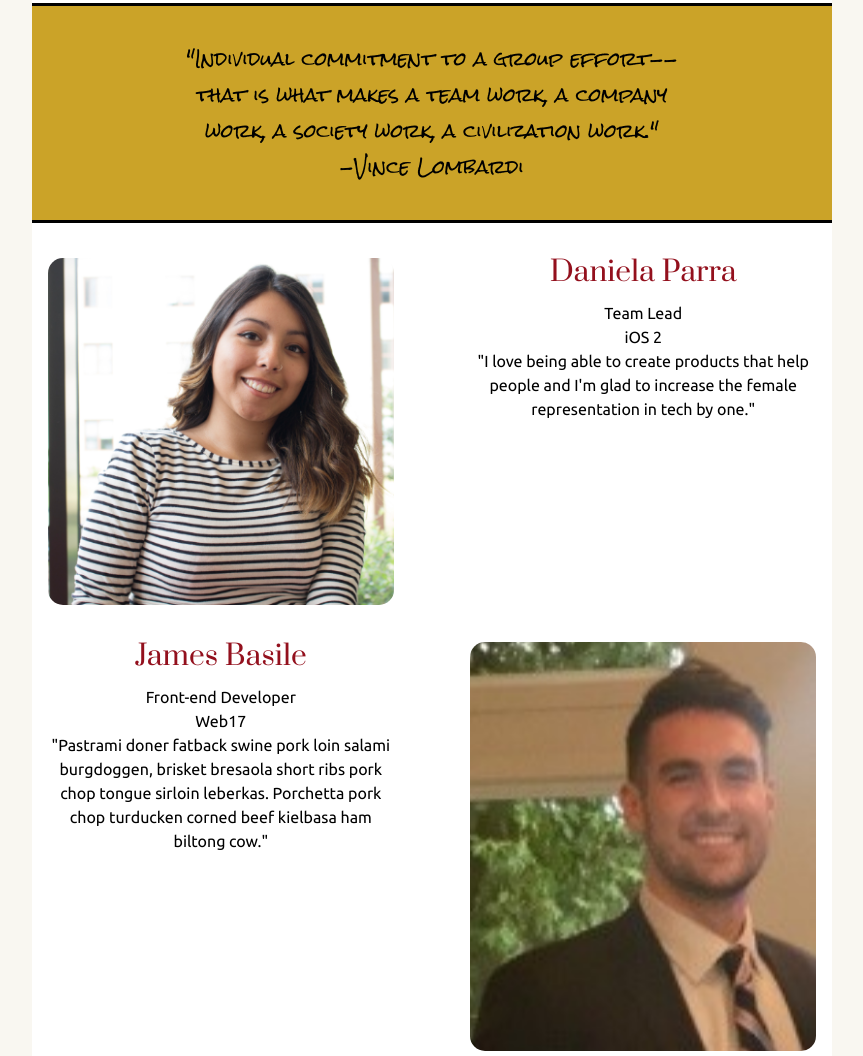
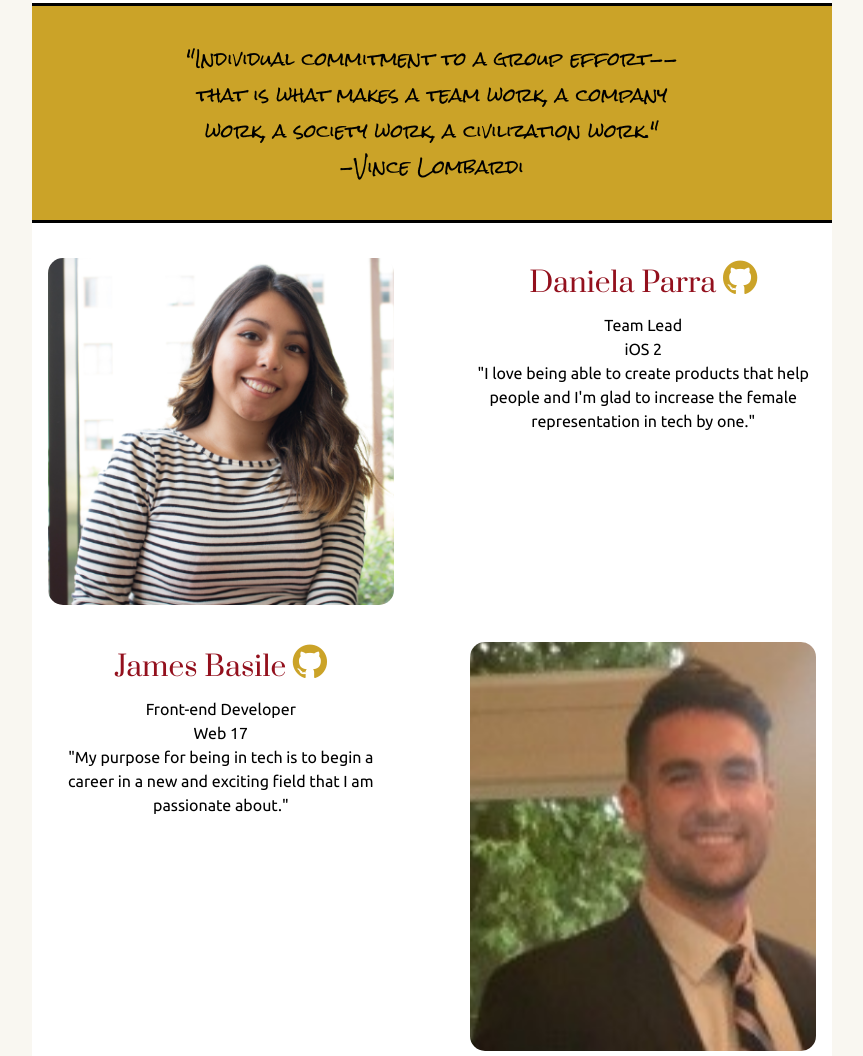
Before and after one commit to lambda-refugee-stories/landing-pages, a plain HTML site: page about.html in a window 1280 px wide. Shown: the part 303-1359 px from the top of the page, without its empty margins (208-1071 px from the left). Drawn offline with Linux system fonts and the light colour scheme.

Commit message:
Added Github handles to members on About Us page

```diff
--- a/LESS/about.less
+++ b/LESS/about.less
@@ -102,6 +102,12 @@
             order: -1; // pushes texts on top of photo always
         }
 
+        a {
+          text-decoration: none;
+          color: @mustard;
+          font-size: 4rem;
+        }
+
         p {
           margin-top: 15px;
         }
--- a/about.html
+++ b/about.html
@@ -10,6 +10,7 @@
     <link href="https://fonts.googleapis.com/css?family=Prata" rel="stylesheet" />
     <link href="https://fonts.googleapis.com/css?family=Rock Salt" rel="stylesheet" />
     <link href="https://fonts.googleapis.com/css?family=Ubuntu" rel="stylesheet" />
+    <link rel="stylesheet" href="https://cdnjs.cloudflare.com/ajax/libs/font-awesome/4.7.0/css/font-awesome.min.css">
 </head>
 
 <body>
@@ -57,7 +58,7 @@
                 <img src="Images/daniela.jpeg" alt="Picture of Daniela Parra" />
             </div>
             <div class="bio-text">
-                <h2>Daniela Parra</h2>
+                <h2>Daniela Parra <a href="https://github.com/danielaparra" class="fa fa-github"></a></h2>
                 <p>
                     Team Lead<br>
                     iOS 2<br>
@@ -68,13 +69,11 @@
 
         <section class="member-container">
             <div class="bio-text">
-                <h2>James Basile</h2>
+                <h2>James Basile <a href="https://github.com/jbasile6" class="fa fa-github"></a></h2>
                 <p>
                     Front-end Developer<br>
-                    Web17<br>
-                    "Pastrami doner fatback swine pork loin salami burgdoggen, brisket
-                    bresaola short ribs pork chop tongue sirloin leberkas. Porchetta pork
-                    chop turducken corned beef kielbasa ham biltong cow."
+                    Web 17<br>
+                    "My purpose for being in tech is to begin a career in a new and exciting field that I am passionate about."
                 </p>
             </div>
             <div class="bio-img-container">
@@ -87,7 +86,7 @@
                 <img src="Images/nicole.jpeg" alt="Picture of Nicole Gunther" />
             </div>
             <div class="bio-text">
-                <h2>Nicole Gunther</h2>
+                <h2>Nicole Gunther <a href="https://github.com/nicolemgunther" class="fa fa-github"></a></h2>
                 <p>
                     Front-end Developer<br>
                     Web 17<br>
@@ -99,7 +98,7 @@
         <section class="member-container">
 
             <div class="bio-text">
-                <h2>Rachel Kolk</h2>
+                <h2>Rachel Kolk <a href="https://github.com/RachelKolk" class="fa fa-github"></a></h2>
                 <p>
                     Back-end Developer<br>
                     Web 16<br>
@@ -116,7 +115,7 @@
                 <img src="Images/amarachi.jpeg" alt="Picture of Amarachi Ejiawoko" />
             </div>
             <div class="bio-text">
-                <h2>Amarachi Ejiawoko</h2>
+                <h2>Amarachi Ejiawoko  <a href="https://github.com/AmarachiOE" class="fa fa-github"></a></h2>
                 <p>
                     User Interface Developer<br>
                     Web 18<br>
```
Also changed, not shown: CSS/index.css.
